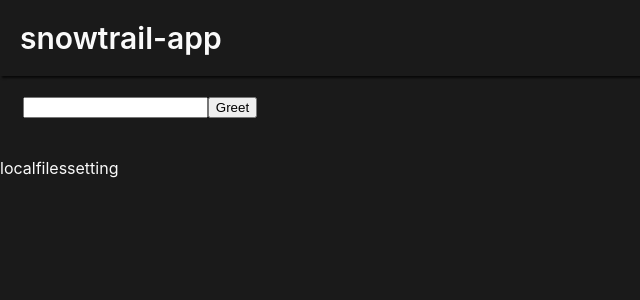
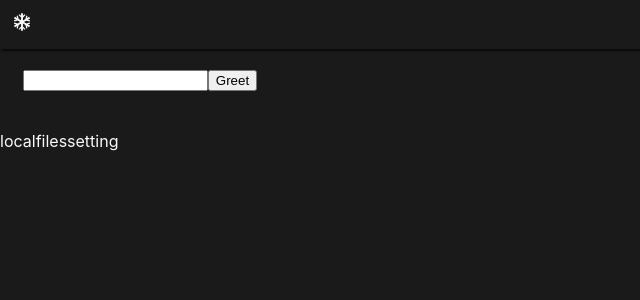
Before and after one commit to enuesaa/snowtrail, a Next.js app: page / in a window 1280 px wide. Shown: the top 300 px of the page, without its empty margins (0-640 px from the left). Built offline with nearby package versions, Linux system fonts and the light colour scheme; what emotion-normalize would draw is missing.

Commit message:
feat: add icon

```diff
--- a/package.json
+++ b/package.json
@@ -18,7 +18,8 @@
     "jotai": "^2.0.3",
     "next": "13.2.3",
     "react": "18.2.0",
-    "react-dom": "18.2.0"
+    "react-dom": "18.2.0",
+    "react-icons": "^4.8.0"
   },
   "devDependencies": {
     "@tauri-apps/cli": "^1.2.3",
--- a/src/components/common/Header.tsx
+++ b/src/components/common/Header.tsx
@@ -1,5 +1,6 @@
 import Link from 'next/link'
 import { css, useTheme } from '@emotion/react'
+import { IoMdSnow } from 'react-icons/io'
 
 export const Header = () => {
   const theme = useTheme()
@@ -10,15 +11,15 @@ export const Header = () => {
     }),
     title: css(theme.heading, {
       color: '#fafafa',
+      fontSize: theme.fontSize.large,
+      padding: '2px',
     }),
   }
 
   return (
     <>
       <header css={styles.top}>
-        <Link href={{ pathname: `/` }} css={styles.title}>
-          snowtrail-app
-        </Link>
+        <Link href='/' css={styles.title}><IoMdSnow /></Link>
       </header>
     </>
   )
--- a/tauri.conf.json
+++ b/tauri.conf.json
@@ -6,7 +6,7 @@
     "distDir": "./dist"
   },
   "package": {
-    "productName": "tauri-app",
+    "productName": "snowtrail-app",
     "version": "0.0.0"
   },
   "tauri": {
```
Also changed, not shown: 1 other file (tests, documents, lock files or other folders).
